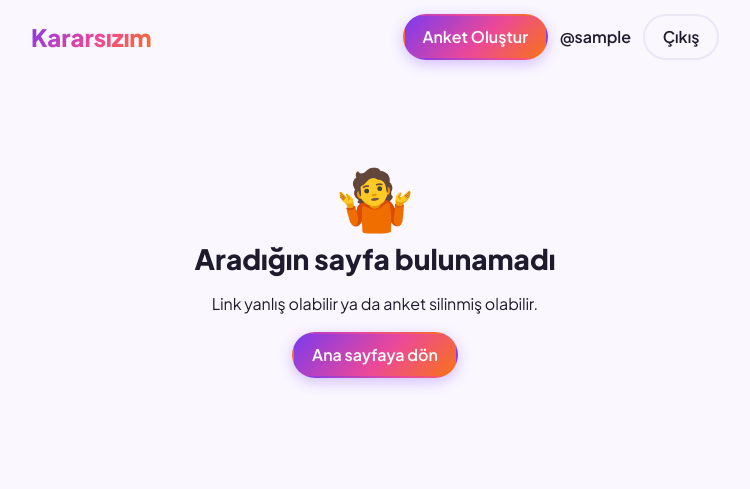
After one commit to hasanberatozturk/Kararsizim, a Django app: template templates/404.html in a window 1280 px wide. The commit adds this page. Shown: the top 489 px of the page, without its empty margins (265-1015 px from the left). Run offline with Django 5.2, Linux system fonts and the light colour scheme; the template is opened without the code that fills it, so the values that code supplies are empty; the visitor is signed in with stand-in values (Sample User, id 1); parts of the project's set-up code (start-up, migrations or seed data) failed here and were passed over.

Commit message:
Faz 5: arayuz cilasi, tasarim sistemi, hata sayfalari
Co-Authored-By: Claude Sonnet 5.5 <noreply@anthropic.com>

```diff
--- /dev/null
+++ b/static/css/main.css
@@ -0,0 +1,348 @@
+/* Kararsızım — tek dosyalık tasarım sistemi */
+
+:root {
+  --color-primary: #7C3AED;
+  --color-secondary: #EC4899;
+  --color-accent: #F97316;
+  --color-success: #10B981;
+  --color-info: #06B6D4;
+  --color-warning: #FACC15;
+
+  --color-bg: #FAF7FF;
+  --color-surface: #FFFFFF;
+  --color-text: #1E1B2E;
+  --color-muted: #6B6880;
+  --color-border: #ECE6F7;
+  --color-danger: #DC2626;
+
+  --gradient-hero: linear-gradient(135deg, #7C3AED 0%, #EC4899 55%, #F97316 100%);
+
+  --radius: 20px;
+  --shadow: 0 4px 20px rgba(124, 58, 237, 0.08);
+  --shadow-hover: 0 10px 30px rgba(124, 58, 237, 0.16);
+  --content-width: 720px;
+}
+
+*, *::before, *::after { box-sizing: border-box; }
+
+html { -webkit-text-size-adjust: 100%; }
+
+body {
+  margin: 0;
+  font-family: "Plus Jakarta Sans", system-ui, -apple-system, "Segoe UI", sans-serif;
+  font-weight: 400;
+  line-height: 1.5;
+  color: var(--color-text);
+  background: var(--color-bg);
+  overflow-x: hidden;
+}
+
+main {
+  max-width: var(--content-width);
+  margin: 0 auto;
+  padding: 1rem 1rem 4rem;
+}
+
+h1, h2 { font-weight: 800; line-height: 1.2; margin: 0 0 0.75rem; }
+h1 { font-size: 1.75rem; }
+
+a { color: var(--color-primary); text-underline-offset: 3px; }
+
+:focus-visible {
+  outline: 3px solid var(--color-primary);
+  outline-offset: 2px;
+  border-radius: 8px;
+}
+
+/* ---------- Navbar ---------- */
+
+.navbar {
+  display: flex;
+  align-items: center;
+  justify-content: space-between;
+  flex-wrap: wrap;
+  gap: 0.5rem 1rem;
+  max-width: var(--content-width);
+  margin: 0 auto;
+  padding: 0.9rem 1rem;
+}
+
+.logo {
+  font-size: 1.5rem;
+  font-weight: 800;
+  text-decoration: none;
+  background: var(--gradient-hero);
+  -webkit-background-clip: text;
+  background-clip: text;
+  color: transparent;
+}
+
+.nav-actions { display: flex; align-items: center; flex-wrap: wrap; gap: 0.5rem; }
+.nav-user { font-weight: 600; color: var(--color-text); text-decoration: none; padding: 0 0.25rem; }
+.inline-form { display: inline; margin: 0; }
+
+/* ---------- Buttons ---------- */
+
+.btn {
+  display: inline-flex;
+  align-items: center;
+  justify-content: center;
+  min-height: 44px;
+  padding: 0.55rem 1.1rem;
+  border: 2px solid transparent;
+  border-radius: 999px;
+  font: inherit;
+  font-weight: 600;
+  text-decoration: none;
+  cursor: pointer;
+  transition: transform 150ms ease, box-shadow 150ms ease, background-color 150ms ease;
+}
+
+.btn:hover:not(:disabled) { transform: translateY(-1px); }
+.btn:disabled { opacity: 0.5; cursor: not-allowed; }
+
+.btn-gradient { background: var(--gradient-hero); color: #fff; box-shadow: 0 4px 14px rgba(124, 58, 237, 0.3); }
+.btn-gradient:hover:not(:disabled) { box-shadow: 0 6px 18px rgba(124, 58, 237, 0.4); }
+
+.btn-ghost { background: transparent; color: var(--color-text); border-color: var(--color-border); }
+.btn-ghost:hover:not(:disabled) { background: var(--color-surface); border-color: var(--color-primary); }
+
+.btn-danger { background: transparent; color: var(--color-danger); border-color: #FBD5D5; min-height: 38px; font-size: 0.9rem; }
+.btn-danger:hover:not(:disabled) { background: #FEF2F2; }
+
+/* ---------- Hero ---------- */
+
+.hero {
+  margin: 0.5rem 0 1.25rem;
+  padding: 1.75rem 1.5rem;
+  border-radius: var(--radius);
+  background: var(--gradient-hero);
+  color: #fff;
+  box-shadow: var(--shadow-hover);
+}
+
+.hero h1 { font-size: 1.6rem; margin-bottom: 1rem; }
+.hero .btn-gradient { background: #fff; color: var(--color-primary); box-shadow: none; }
+
+.sort-tabs { display: flex; gap: 0.5rem; margin-bottom: 1rem; }
+.sort-tabs a {
+  padding: 0.4rem 1rem;
+  border-radius: 999px;
+  text-decoration: none;
+  font-weight: 600;
+  color: var(--color-muted);
+  min-height: 40px;
+  display: inline-flex;
+  align-items: center;
+}
+.sort-tabs a[aria-current="page"] { background: var(--color-primary); color: #fff; }
+
+/* ---------- Poll card ---------- */
+
+.poll-card {
+  background: var(--color-surface);
+  border-radius: var(--radius);
+  box-shadow: var(--shadow);
+  border: 1px solid var(--color-border);
+  padding: 1.25rem;
+  margin-bottom: 1rem;
+  transition: transform 200ms ease, box-shadow 200ms ease;
+}
+
+.poll-card:hover { transform: translateY(-2px); box-shadow: var(--shadow-hover); }
+
+.poll-question { font-size: 1.3rem; }
+.poll-question a { color: var(--color-text); text-decoration: none; }
+.poll-question a:hover { color: var(--color-primary); }
+
+.poll-meta { margin: 0 0 0.75rem; font-size: 0.9rem; color: var(--color-muted); }
+.poll-description { margin: 0 0 1rem; color: var(--color-muted); overflow-wrap: anywhere; }
+.poll-total { margin: 0.75rem 0 0; font-size: 0.9rem; font-weight: 600; color: var(--color-muted); }
+
+/* Her seçenek sırası için sabit renk */
+.option-0 { --opt: var(--color-primary); }
+.option-1 { --opt: var(--color-secondary); }
+.option-2 { --opt: var(--color-accent); }
+.option-3 { --opt: var(--color-info); }
+.option-4 { --opt: var(--color-success); }
+
+.poll-options { list-style: none; margin: 0; padding: 0; display: grid; gap: 0.6rem; }
+
+button.option {
+  width: 100%;
+  min-height: 48px;
+  padding: 0.7rem 1.1rem;
+  font: inherit;
+  font-weight: 600;
+  text-align: left;
+  color: var(--color-text);
+  background: var(--color-surface);
+  border: 2px solid var(--opt);
+  border-radius: 14px;
+  cursor: pointer;
+  overflow-wrap: anywhere;
+  transition: background-color 150ms ease, transform 150ms ease;
+}
+
+button.option:hover:not(:disabled) {
+  background: color-mix(in srgb, var(--opt) 16%, white);
+  transform: translateX(2px);
+}
+
+button.option:disabled { cursor: progress; opacity: 0.75; }
+
+button.option.is-loading::after {
+  content: "";
+  display: inline-block;
+  width: 0.9em;
+  height: 0.9em;
+  margin-left: 0.6em;
+  vertical-align: -0.1em;
+  border: 2px solid var(--opt);
+  border-right-color: transparent;
+  border-radius: 50%;
+  animation: spin 600ms linear infinite;
+}
+
+/* ---------- Results ---------- */
+
+.poll-results { list-style: none; margin: 0; padding: 0; display: grid; gap: 0.8rem; }
+
+.result-head { display: flex; justify-content: space-between; gap: 1rem; font-weight: 600; margin-bottom: 0.3rem; }
+.result-text { overflow-wrap: anywhere; }
+.result-figures { white-space: nowrap; color: var(--color-muted); font-size: 0.9rem; }
+.result.is-mine .result-text { color: var(--opt); }
+.check { font-weight: 800; }
+
+.result-track { height: 14px; border-radius: 999px; background: var(--color-border); overflow: hidden; }
+
+.result-bar {
+  height: 100%;
+  width: var(--percent);
+  border-radius: 999px;
+  background: var(--opt);
+  animation: fill 600ms cubic-bezier(0.22, 1, 0.36, 1);
+}
+
+.vote-error, .field-error, .form-errors { color: var(--color-danger); font-weight: 600; font-size: 0.9rem; }
+.vote-error { margin: 0.5rem 0 0; }
+
+/* ---------- Forms ---------- */
+
+form { max-width: 100%; }
+
+.form-field { margin-bottom: 1rem; }
+.form-field label, legend { display: block; font-weight: 600; margin-bottom: 0.35rem; }
+
+input[type="text"], input[type="email"], input[type="password"], textarea {
+  width: 100%;
+  min-height: 46px;
+  padding: 0.65rem 0.9rem;
+  font: inherit;
+  color: var(--color-text);
+  background: var(--color-surface);
+  border: 2px solid var(--color-border);
+  border-radius: 12px;
+  transition: border-color 150ms ease;
+}
+
+input:focus-visible, textarea:focus-visible { border-color: var(--color-primary); outline-offset: 0; }
+textarea { resize: vertical; }
+
+.help { display: block; margin-top: 0.3rem; color: var(--color-muted); font-size: 0.85rem; }
+.help ul { margin: 0.3rem 0 0; padding-left: 1.2rem; }
+.field-error { margin: 0.3rem 0 0; }
+.field-error::before { content: "⚠ "; }
+
+.form-errors {
+  margin-bottom: 1rem;
+  padding: 0.75rem 1rem;
+  border-radius: 12px;
+  background: #FEF2F2;
+  border: 1px solid #FBD5D5;
+}
+.form-errors p { margin: 0; }
+
+.options-fieldset { border: 0; padding: 0; margin: 0 0 1.25rem; }
+.options-fieldset legend { padding: 0; display: flex; justify-content: space-between; width: 100%; }
+#option-count { color: var(--color-muted); font-weight: 600; }
+.option-row { display: flex; gap: 0.5rem; margin-bottom: 0.5rem; }
+.option-row input { flex: 1; min-width: 0; }
+.option-row .btn { min-width: 44px; padding-inline: 0; }
+
+/* ---------- Misc ---------- */
+
+.pagination { display: flex; align-items: center; justify-content: center; flex-wrap: wrap; gap: 0.75rem; margin-top: 1.5rem; color: var(--color-muted); }
+
+.empty-state {
+  text-align: center;
+  padding: 2.5rem 1rem;
+  background: var(--color-surface);
+  border: 2px dashed var(--color-border);
+  border-radius: var(--radius);
+}
+.empty-state p { font-size: 1.15rem; font-weight: 600; }
+
+.error-page { text-align: center; padding: 3rem 0; }
+.error-page .emoji { font-size: 4rem; margin: 0; }
+
+/* ---------- Toast ---------- */
+
+.messages {
+  position: fixed;
+  top: 0.75rem;
+  right: 0.75rem;
+  left: 0.75rem;
+  z-index: 100;
+  display: grid;
+  gap: 0.5rem;
+  margin: 0;
+  padding: 0;
+  list-style: none;
+  justify-items: end;
+  pointer-events: none;
+}
+
+.message {
+  max-width: 24rem;
+  padding: 0.75rem 1.1rem;
+  font-weight: 600;
+  color: #fff;
+  background: var(--color-primary);
+  border-radius: 14px;
+  box-shadow: var(--shadow-hover);
+  pointer-events: auto;
+  animation: toast-in 300ms ease;
+  transition: opacity 300ms ease, transform 300ms ease;
+}
+
+.message.success { background: #047857; }
+.message.error { background: #B91C1C; }
+.message.is-hiding { opacity: 0; transform: translateY(-8px); }
+
+/* ---------- Animations ---------- */
+
+@keyframes fill { from { width: 0; } }
+@keyframes spin { to { transform: rotate(360deg); } }
+@keyframes toast-in { from { opacity: 0; transform: translateY(-12px); } }
+
+@media (prefers-reduced-motion: reduce) {
+  *, *::before, *::after {
+    animation: none !important;
+    transition: none !important;
+  }
+}
+
+/* ---------- Responsive ---------- */
+
+@media (max-width: 640px) {
+  h1 { font-size: 1.5rem; }
+  .hero { padding: 1.4rem 1.1rem; }
+  .poll-question { font-size: 1.15rem; }
+  .navbar { justify-content: center; }
+}
+
+@media (min-width: 641px) {
+  main { padding-top: 1.5rem; }
+  .hero h1 { font-size: 2rem; }
+}
--- /dev/null
+++ b/static/js/main.js
@@ -0,0 +1,9 @@
+// Django messages → kaybolan toast bildirimleri
+(function () {
+  document.querySelectorAll(".message").forEach(function (toast, index) {
+    setTimeout(function () {
+      toast.classList.add("is-hiding");
+      setTimeout(function () { toast.remove(); }, 350);
+    }, 4000 + index * 500);
+  });
+})();
--- /dev/null
+++ b/templates/404.html
@@ -0,0 +1,12 @@
+{% extends "base.html" %}
+
+{% block title %}Sayfa bulunamadı · Kararsızım{% endblock %}
+
+{% block content %}
+  <section class="error-page">
+    <p class="emoji">🤷</p>
+    <h1>Aradığın sayfa bulunamadı</h1>
+    <p>Link yanlış olabilir ya da anket silinmiş olabilir.</p>
+    <a class="btn btn-gradient" href="{% url 'polls:list' %}">Ana sayfaya dön</a>
+  </section>
+{% endblock %}
--- a/templates/base.html
+++ b/templates/base.html
@@ -3,7 +3,14 @@
 <head>
   <meta charset="utf-8">
   <meta name="viewport" content="width=device-width, initial-scale=1">
-  <title>{% block title %}Kararsızım{% endblock %}</title>
+  <title>{% block title %}Kararsızım — Bir sor, herkes oylasın{% endblock %}</title>
+  <meta name="description" content="{% block meta_description %}Kararsız kaldığın konuları herkese sor, oylarla karar ver.{% endblock %}">
+  <meta name="theme-color" content="#7C3AED">
+  <link rel="icon" href="{% static 'favicon.svg' %}" type="image/svg+xml">
+  <link rel="preconnect" href="https://fonts.googleapis.com">
+  <link rel="preconnect" href="https://fonts.gstatic.com" crossorigin>
+  <link href="https://fonts.googleapis.com/css2?family=Plus+Jakarta+Sans:wght@400;600;800&display=swap" rel="stylesheet">
+  <link rel="stylesheet" href="{% static 'css/main.css' %}">
 </head>
 <body>
   {% include "partials/navbar.html" %}
@@ -11,6 +18,7 @@
   <main>
     {% block content %}{% endblock %}
   </main>
+  <script src="{% static 'js/main.js' %}" defer></script>
   <script src="{% static 'js/vote.js' %}" defer></script>
 </body>
 </html>
```
Also changed, not shown: docs/PLAN.md (+1 -1 lines), polls/tests.py (+27 -0 lines), templates/403.html (added, +11 -0 lines), templates/500.html (added, +23 -0 lines), static/favicon.svg (added), 1 other file.
